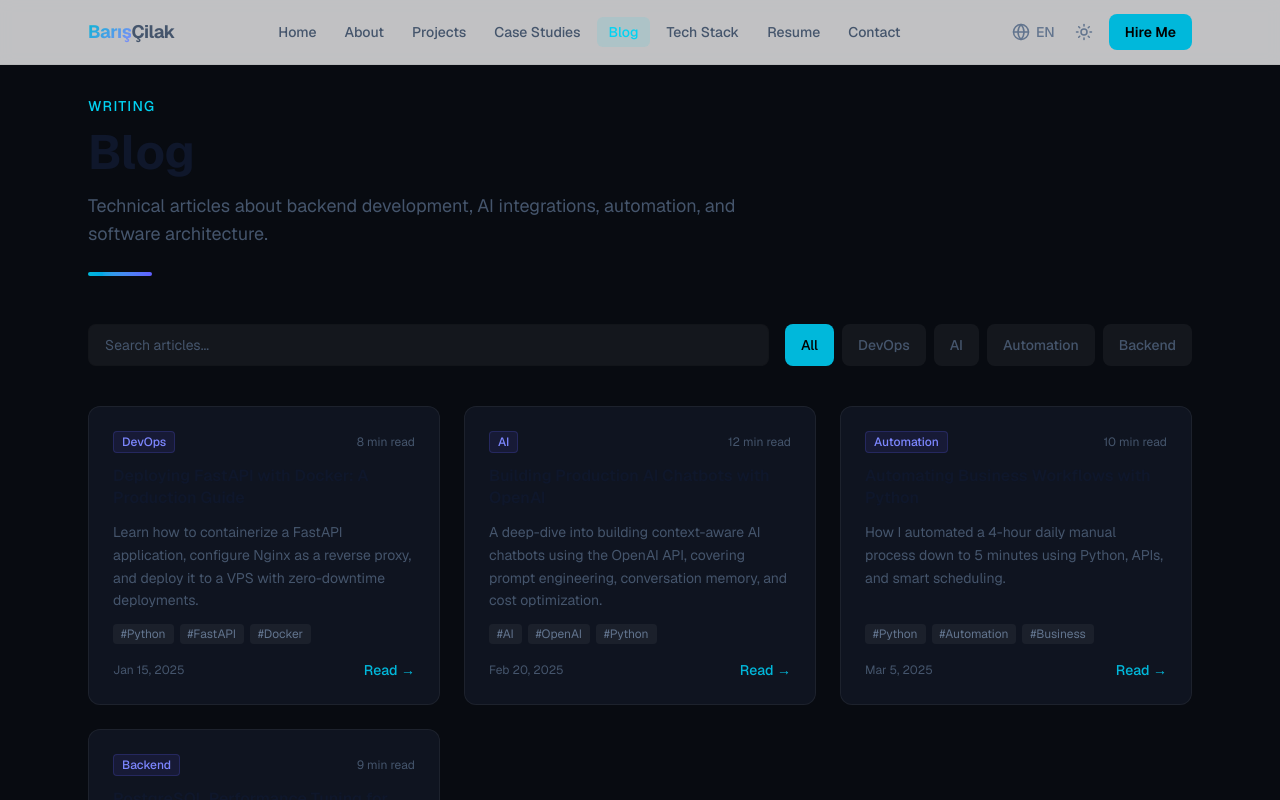
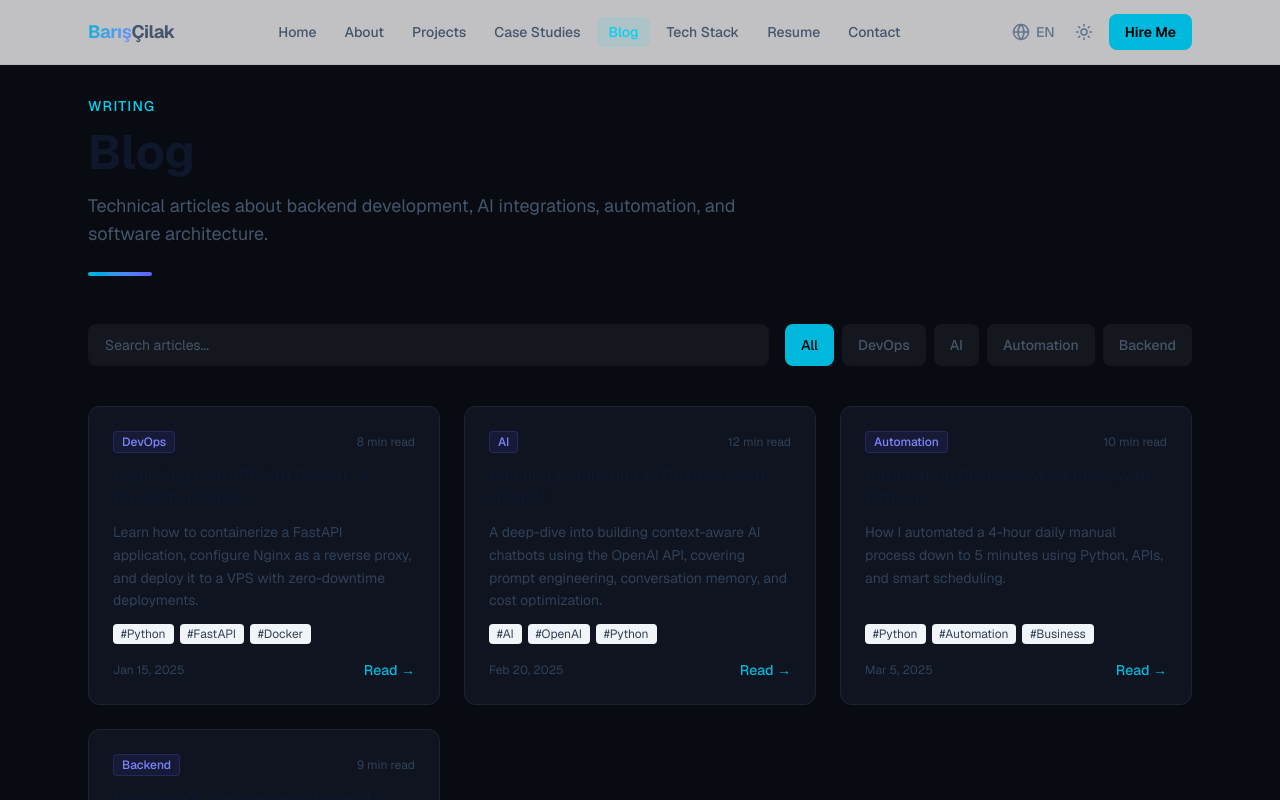
Before and after one commit to bcilak/myself-portfolio, a Next.js app: page /en/blog in a window 1280 px wide. Shown: the top 800 px of the page. Built offline with nearby package versions, Linux system fonts and the light colour scheme.

Commit message:
Improve light mode readability on cards and timeline

```diff
--- a/src/app/[locale]/HomeClient.tsx
+++ b/src/app/[locale]/HomeClient.tsx
@@ -124,14 +124,14 @@ export default function HomeClient({
                       <div className="absolute left-3.5 top-5 w-2.5 h-2.5 rounded-full bg-cyan-500 border-2 border-[#0a0d14] -translate-x-1/2 z-10" />
                       <div className="glass-card rounded-xl p-5">
                         <div className="flex flex-wrap items-center justify-between gap-2 mb-2">
-                          <h3 className="text-slate-100 font-semibold">{exp.title}</h3>
+                          <h3 className="text-slate-900 dark:text-slate-100 font-semibold">{exp.title}</h3>
                           <span className="text-cyan-400/70 font-mono text-xs">{exp.year}</span>
                         </div>
-                        <p className="text-cyan-400/60 text-sm">{exp.company}</p>
-                        <p className="text-slate-300 dark:text-slate-400 text-sm mt-2 leading-relaxed">{exp.description}</p>
+                        <p className="text-cyan-700 dark:text-cyan-300 text-sm">{exp.company}</p>
+                        <p className="text-slate-700 dark:text-slate-300 text-sm mt-2 leading-relaxed">{exp.description}</p>
                         <div className="flex flex-wrap gap-1.5 mt-3">
                           {exp.technologies.map((t: string) => (
-                            <span key={t} className="text-xs text-slate-300 bg-white/5 px-2 py-0.5 rounded">{t}</span>
+                            <span key={t} className="text-xs text-slate-700 dark:text-slate-300 bg-slate-100 dark:bg-white/5 px-2 py-0.5 rounded">{t}</span>
                           ))}
                         </div>
                       </div>
--- a/src/components/ui/BlogCard.tsx
+++ b/src/components/ui/BlogCard.tsx
@@ -18,13 +18,13 @@ export default function BlogCard({ post }: BlogCardProps) {
                     <span className="px-2 py-0.5 rounded bg-indigo-500/10 text-indigo-400 text-xs font-medium border border-indigo-500/20">
                         {post.category}
                     </span>
-                    <span className="text-slate-600 text-xs">{post.readTime} {t("minRead")}</span>
+                    <span className="text-slate-700 dark:text-slate-300 text-xs">{post.readTime} {t("minRead")}</span>
                 </div>
 
                 <h3 className="text-slate-900 dark:text-slate-100 font-semibold leading-snug group-hover:text-cyan-400 transition-colors">
                     {post.title}
                 </h3>
-                <p className="text-slate-600 dark:text-slate-400 text-sm leading-relaxed flex-1">
+                <p className="text-slate-700 dark:text-slate-300 text-sm leading-relaxed flex-1">
                     {post.excerpt}
                 </p>
 
@@ -33,7 +33,7 @@ export default function BlogCard({ post }: BlogCardProps) {
                     {post.tags.slice(0, 3).map((tag) => (
                         <span
                             key={tag}
-                            className="text-xs text-slate-500 dark:text-slate-500 bg-white/5 px-2 py-0.5 rounded"
+                            className="text-xs text-slate-700 dark:text-slate-400 bg-slate-100 dark:bg-white/5 px-2 py-0.5 rounded"
                         >
                             #{tag}
                         </span>
@@ -41,7 +41,7 @@ export default function BlogCard({ post }: BlogCardProps) {
                 </div>
 
                 <div className="flex items-center justify-between pt-1 mt-auto">
-                    <time className="text-slate-600 text-xs">
+                    <time className="text-slate-700 dark:text-slate-300 text-xs">
                         {new Date(post.createdAt).toLocaleDateString(locale, {
                             year: "numeric",
                             month: "short",
--- a/src/components/ui/ProjectCard.tsx
+++ b/src/components/ui/ProjectCard.tsx
@@ -19,7 +19,7 @@ export default function ProjectCard({
                 <h3 className="text-slate-900 dark:text-slate-100 font-semibold text-lg group-hover:text-cyan-400 transition-colors">
                     {project.title}
                 </h3>
-                <p className="text-slate-600 dark:text-slate-400 text-sm mt-2 leading-relaxed flex-1">
+                <p className="text-slate-700 dark:text-slate-300 text-sm mt-2 leading-relaxed flex-1">
                     {project.shortDescription}
                 </p>
             </div>
@@ -35,7 +35,7 @@ export default function ProjectCard({
                     </span>
                 ))}
                 {project.technologies.length > 5 && (
-                    <span className="px-2 py-0.5 rounded-md bg-white/5 text-slate-500 dark:text-slate-500 text-xs mt-auto">
+                    <span className="px-2 py-0.5 rounded-md bg-slate-100 dark:bg-white/5 text-slate-700 dark:text-slate-400 text-xs mt-auto">
                         +{project.technologies.length - 5}
                     </span>
                 )}
@@ -55,7 +55,7 @@ export default function ProjectCard({
                     href={project.githubUrl}
                     target="_blank"
                     rel="noopener noreferrer"
-                    className="text-sm text-slate-500 dark:text-slate-300 hover:text-slate-700 transition-colors ml-auto whitespace-nowrap"
+                    className="text-sm text-slate-700 dark:text-slate-300 hover:text-slate-900 dark:hover:text-slate-100 transition-colors ml-auto whitespace-nowrap"
                 >
                     {t("github") || "GitHub"} ↗
                 </a>
@@ -64,7 +64,7 @@ export default function ProjectCard({
                         href={project.demoUrl}
                         target="_blank"
                         rel="noopener noreferrer"
-                        className="text-sm text-slate-500 dark:text-slate-500 hover:text-cyan-400 transition-colors whitespace-nowrap"
+                        className="text-sm text-slate-700 dark:text-slate-300 hover:text-cyan-500 dark:hover:text-cyan-400 transition-colors whitespace-nowrap"
                     >
                         {t("demo") || "Demo"} ↗
                     </a>
```
